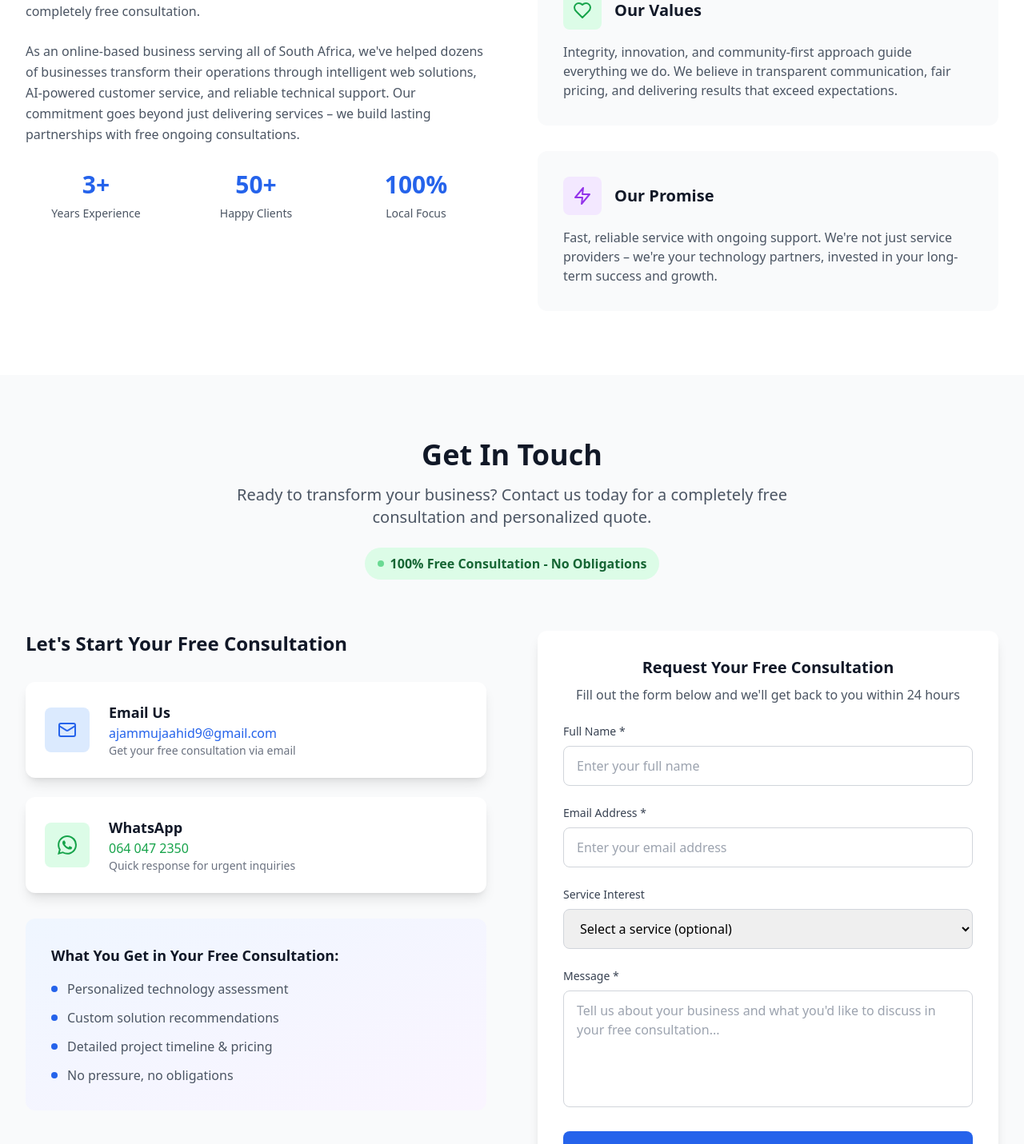
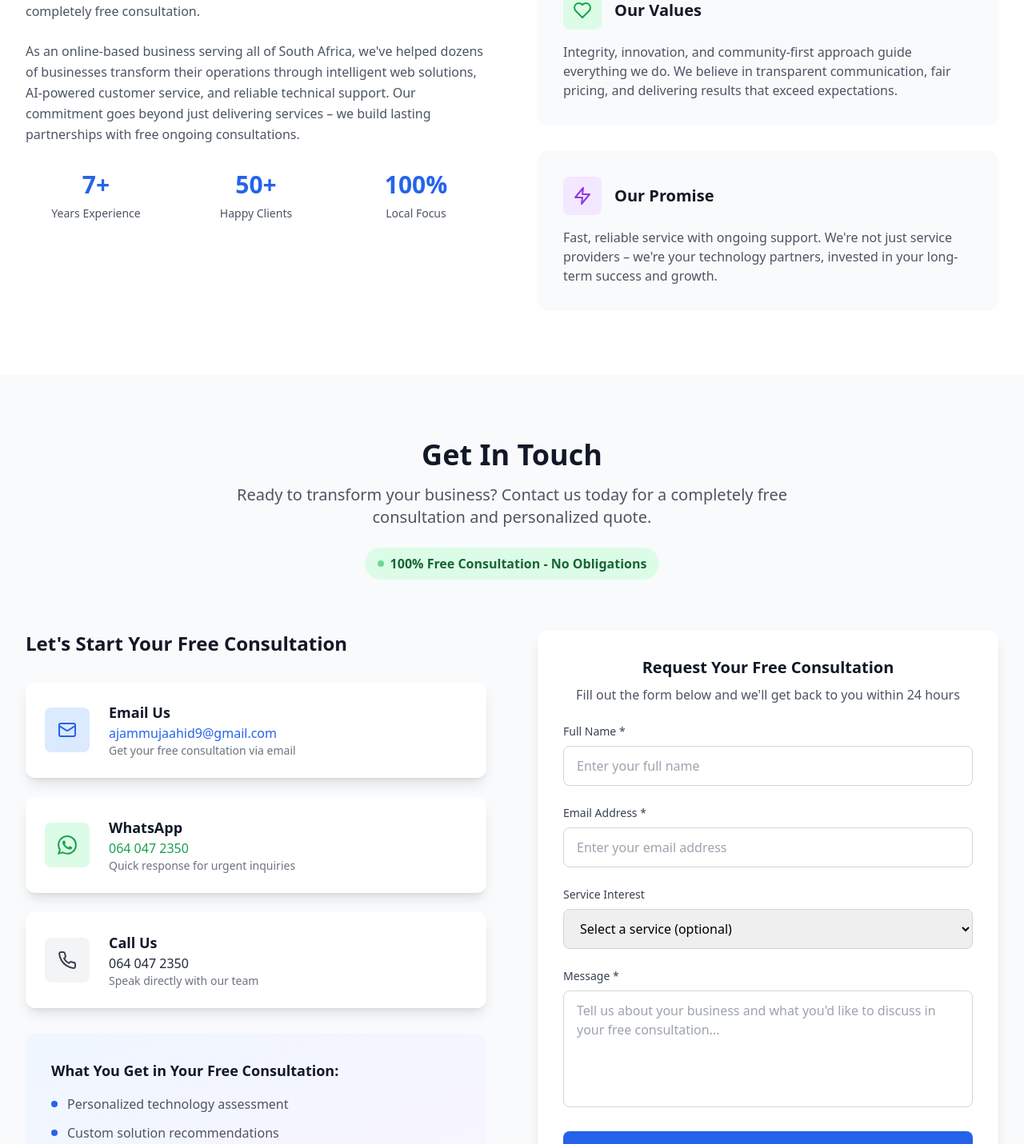
Before and after one commit to MujaahidAjam/aiirobots, a React (Vite) app: page / in a window 1280 px wide. Shown: the part 3488-4919 px from the top of the page at 80% size. Built offline with nearby package versions, Linux system fonts and the light colour scheme.

Commit message:
feat(contact): add Call Us card with direct number in contact info

```diff
--- a/src/components/About.jsx
+++ b/src/components/About.jsx
@@ -29,7 +29,7 @@ const About = () => {
 
             <div className="grid grid-cols-1 sm:grid-cols-3 gap-6">
               <div className="text-center">
-                <div className="text-3xl font-bold text-blue-600 mb-2">3+</div>
+                <div className="text-3xl font-bold text-blue-600 mb-2">7+</div>
                 <div className="text-gray-600 text-sm">Years Experience</div>
               </div>
               <div className="text-center">
--- a/src/components/ContactForm.jsx
+++ b/src/components/ContactForm.jsx
@@ -1,5 +1,5 @@
 import React, { useState } from 'react';
-import { Send, Mail } from 'lucide-react';
+import { Send, Mail, Phone } from 'lucide-react';
 import WhatsAppIcon from './icons/WhatsAppIcon';
 
 const ContactForm = () => {
@@ -98,6 +98,20 @@ const ContactForm = () => {
                   <h4 className="text-lg font-semibold text-gray-900">WhatsApp</h4>
                   <p className="text-green-600 group-hover:underline">064 047 2350</p>
                   <p className="text-sm text-gray-500">Quick response for urgent inquiries</p>
+                </div>
+              </div>
+
+              <div
+                className="flex items-center p-6 bg-white rounded-xl shadow-lg hover:shadow-xl transition-all duration-300"
+                aria-label="Call us at 064 047 2350"
+              >
+                <div className="bg-gray-100 p-4 rounded-lg flex items-center justify-center">
+                  <Phone className="h-6 w-6 text-gray-700" />
+                </div>
+                <div className="ml-6">
+                  <h4 className="text-lg font-semibold text-gray-900">Call Us</h4>
+                  <p className="text-gray-800">064 047 2350</p>
+                  <p className="text-sm text-gray-500">Speak directly with our team</p>
                 </div>
               </div>
             </div>
```
